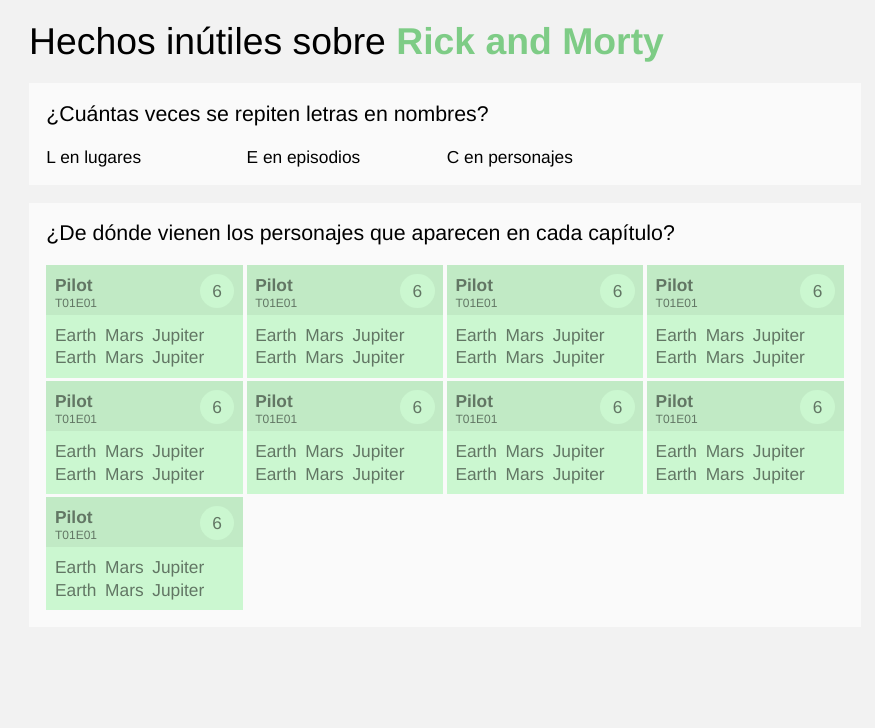
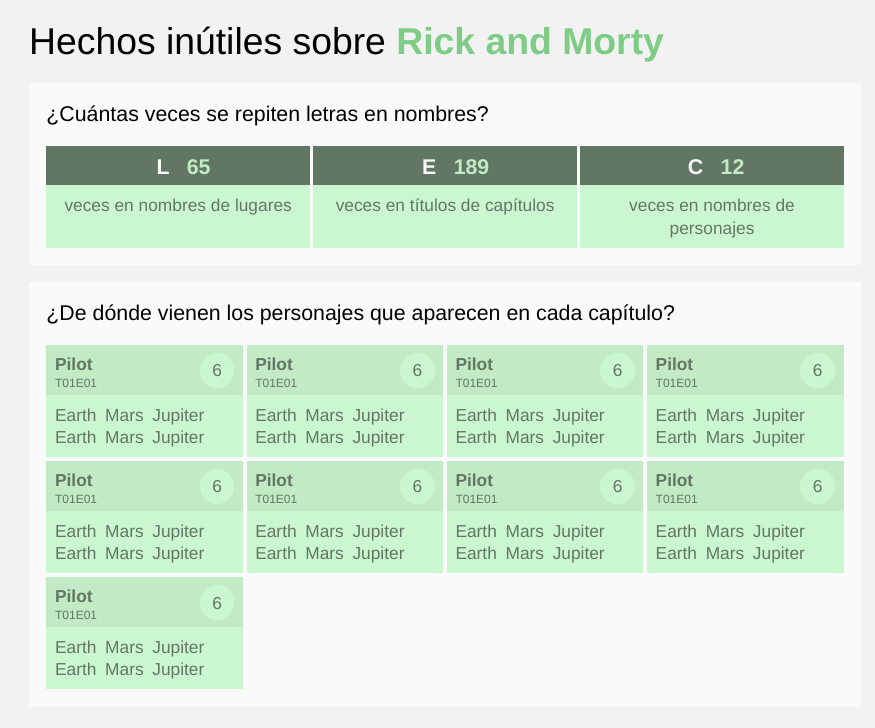
Before and after one commit to agj/vue3-test-app, a Vue app: page / in a window 1280 px wide. Shown: the top 728 px of the page, without its empty margins (195-1070 px from the left). Built offline with nearby package versions, Linux system fonts and the light colour scheme.

Commit message:
Estructurado mejor la sección de letras, y estilos ajustados.

```diff
--- a/src/App.vue
+++ b/src/App.vue
@@ -1,21 +1,39 @@
 <template>
   <article class="container">
     <h1>Hechos inútiles sobre <b>Rick and Morty</b></h1>
-    <section class="box">
+    <section class="letter-count box">
       <div class="description">
         ¿Cuántas veces se repiten letras en nombres?
       </div>
-      <div class="items">
-        <div class="card">L en lugares</div>
-        <div class="card">E en episodios</div>
-        <div class="card">C en personajes</div>
+      <div class="items rows-3">
+        <section class="card">
+          <div class="header">
+            <div class="letter">L</div>
+            <div class="amount">65</div>
+          </div>
+          <div class="content">veces en nombres de lugares</div>
+        </section>
+        <section class="card">
+          <div class="header">
+            <div class="letter">E</div>
+            <div class="amount">189</div>
+          </div>
+          <div class="content">veces en títulos de capítulos</div>
+        </section>
+        <section class="card">
+          <div class="header">
+            <div class="letter">C</div>
+            <div class="amount">12</div>
+          </div>
+          <div class="content">veces en nombres de personajes</div>
+        </section>
       </div>
     </section>
     <section class="ep-char-origins box">
       <div class="description">
         ¿De dónde vienen los personajes que aparecen en cada capítulo?
       </div>
-      <div class="items">
+      <div class="items rows-4">
         <section class="card">
           <div class="header">
             <div class="location-amount">6</div>
@@ -185,8 +203,8 @@
 
 <style>
 :root {
-  --color-back: hsl(0, 0%, 95%);
-  --color-box: hsl(0, 0%, 98%);
+  --color-light: hsl(0, 0%, 95%);
+  --color-lighter: hsl(0, 0%, 98%);
   --color-green-dark: hsl(126.4, 9.6%, 42.3%);
   --color-green: hsl(126.4, 43.3%, 64.7%);
   --color-green-light: hsl(126.4, 49.3%, 83.7%);
@@ -208,7 +226,7 @@
 body {
   margin: 0;
   padding: 0;
-  background-color: var(--color-back);
+  background-color: var(--color-light);
 }
 * {
   box-sizing: border-box;
@@ -230,6 +248,24 @@
   color: var(--color-green);
 }
 
+.rows-3 {
+  display: grid;
+  grid-template-columns:
+    1fr
+    1fr
+    1fr;
+  gap: var(--space-xs);
+}
+.rows-4 {
+  display: grid;
+  grid-template-columns:
+    1fr
+    1fr
+    1fr
+    1fr;
+  gap: var(--space-xs);
+}
+
 .container {
   font-family: Helvetica, Arial, sans-serif;
   max-width: 50rem;
@@ -239,20 +275,11 @@
 .box {
   padding: 1rem;
   margin: var(--space-m) 0;
-  background-color: var(--color-box);
+  background-color: var(--color-lighter);
 }
 .box .description {
   padding-bottom: var(--space-m);
   font-size: var(--font-l);
-}
-.box .items {
-  display: grid;
-  grid-template-columns:
-    1fr
-    1fr
-    1fr
-    1fr;
-  gap: var(--space-xs);
 }
 
 .card .header {
@@ -262,13 +289,43 @@
   padding: var(--space-s);
 }
 
+/* LETTER-COUNT */
+
+.letter-count .card {
+  background-color: var(--color-green-lighter);
+  color: var(--color-green-dark);
+}
+
+.letter-count .card .header {
+  background-color: var(--color-green-dark);
+  color: var(--color-green-light);
+  display: grid;
+  grid-template-columns:
+    1fr
+    1fr;
+  font-size: var(--font-l);
+  font-weight: bold;
+}
+.letter-count .letter {
+  color: var(--color-lighter);
+  text-align: right;
+  margin-right: var(--space-s);
+}
+.letter-count .amount {
+  margin-left: var(--space-s);
+}
+
+.letter-count .content {
+  text-align: center;
+}
+
 /* EP-CHAR-ORIGINS */
 
 .ep-char-origins .card {
-  --color-dark: var(--color-green-dark);
   background-color: var(--color-green-lighter);
-  color: var(--color-dark);
+  color: var(--color-green-dark);
 }
+
 .ep-char-origins .card .header {
   background-color: var(--color-green-light);
 }
```
